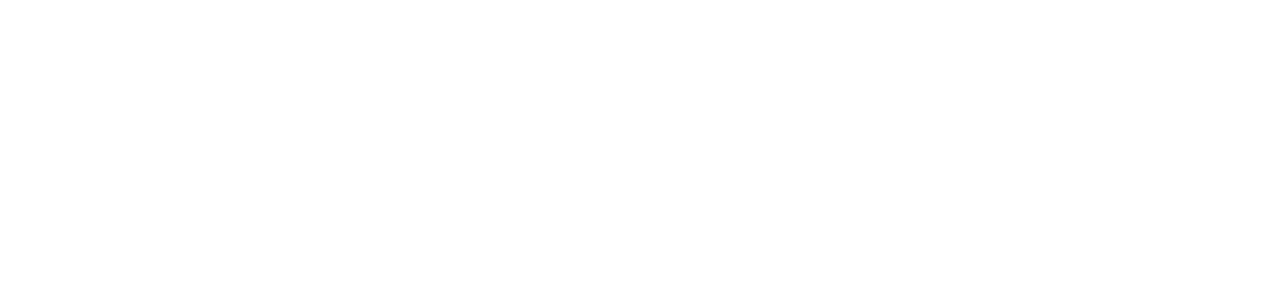
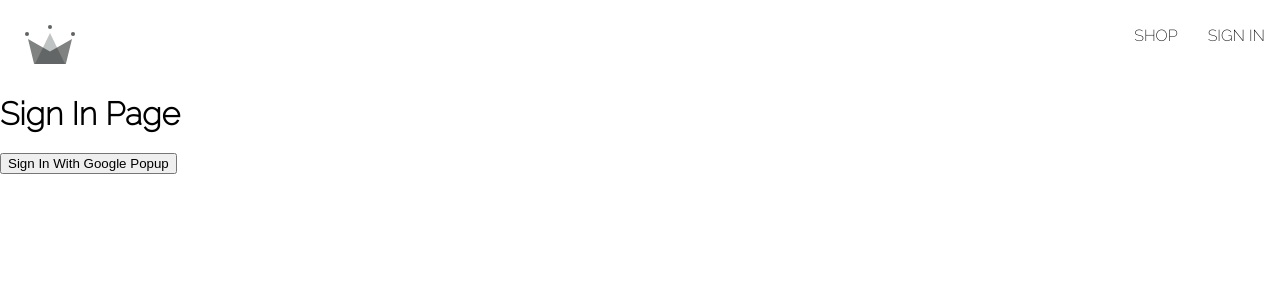
Before and after one commit to 0xluwamania/0xluwamania-Clothing, a React (Create React App) app: page /sign-in in a window 1280 px wide. Before the commit this address had no page. Shown: the top 300 px of the page. Built offline with nearby package versions, Linux system fonts and the light colour scheme.

Commit message:
firebase google login

```diff
--- a/package.json
+++ b/package.json
@@ -6,6 +6,7 @@
     "@testing-library/jest-dom": "^5.16.4",
     "@testing-library/react": "^13.3.0",
     "@testing-library/user-event": "^13.5.0",
+    "firebase": "^9.9.0",
     "react": "^18.2.0",
     "react-dom": "^18.2.0",
     "react-router-dom": "6",
--- a/src/App.js
+++ b/src/App.js
@@ -2,6 +2,7 @@
 import { Routes, Route } from "react-router-dom";
 import Navigation from "./routes/Navigation/navigation.component"
 import Home from "./routes/home/home.component";
+import SignIn from "./routes/SignIn/sign-in.component";
 
 
 
@@ -14,6 +15,7 @@
       <Route path="/" element={<Navigation />}>
         <Route index element={<Home />} />
         <Route path="shop" element={<Shop />} />
+        <Route path="sign-in" element={<SignIn />} />
       </Route>
     </Routes>
   );
--- a/src/routes/Navigation/navigation.component.jsx
+++ b/src/routes/Navigation/navigation.component.jsx
@@ -15,6 +15,9 @@
          <Link className="nav-link" to="/shop">
          SHOP
          </Link>
+         <Link className="nav-link" to="/sign-in">
+         SIGN IN
+         </Link>
          </div>
         </div>
         <Outlet />
--- /dev/null
+++ b/src/routes/SignIn/sign-in.component.jsx
@@ -0,0 +1,19 @@
+import { signInWithGooglePopup } from "../../utils/firebase/firebase.utils"
+
+const SignIn = ()=>{
+    const logGoogleUser = async () => {
+        const response = await signInWithGooglePopup();
+        console.log(response)
+    }
+
+    return (
+        <div>
+
+        <h1>Sign In Page</h1>
+        <button onClick={logGoogleUser}>
+        Sign In With Google Popup</button>
+        </div>
+    )
+}
+
+export default SignIn
--- /dev/null
+++ b/src/utils/firebase/firebase.utils.js
@@ -0,0 +1,28 @@
+// Import the functions you need from the SDKs you need
+import { initializeApp } from "firebase/app";
+import {getAuth,
+signInWithRedirect,
+signInWithPopup,
+GoogleAuthProvider} from "firebase/auth"
+
+const firebaseConfig = {
+  apiKey: "AIzaSyDWwn3Q4EtZqxSu3f2ksFHE3aD_6Mxxstg",
+  authDomain: "xluwamania-clothiers.firebaseapp.com",
+  projectId: "xluwamania-clothiers",
+  storageBucket: "xluwamania-clothiers.appspot.com",
+  messagingSenderId: "356796444660",
+  appId: "1:356796444660:web:f74789cb9e7886c43113a1",
+  measurementId: "G-TWVN9ZP094"
+};
+
+// Initialize Firebase
+const firebaseApp = initializeApp(firebaseConfig);
+
+const provider = new GoogleAuthProvider();
+
+provider.setCustomParameters({
+    prompt: "select_account"
+});
+
+export const auth = getAuth();
+export const signInWithGooglePopup = () => signInWithPopup(auth, provider)
```
Also changed, not shown: 1 other file (tests, documents, lock files or other folders).
